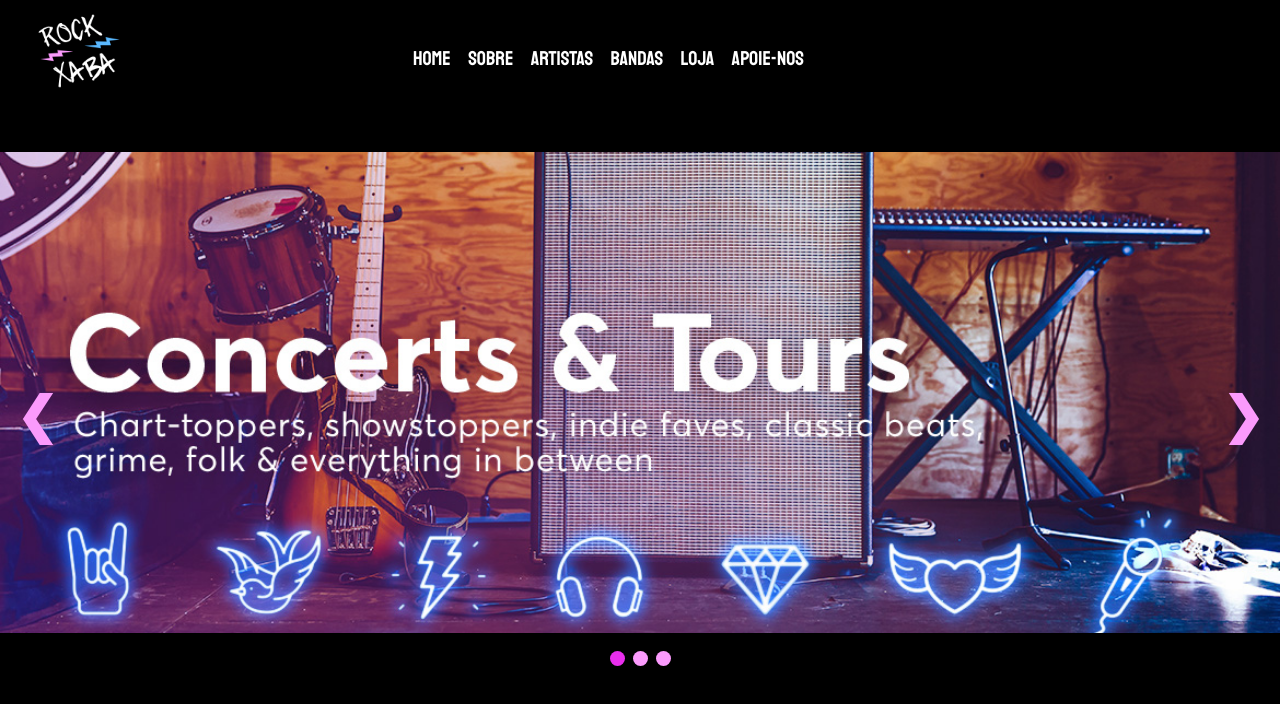
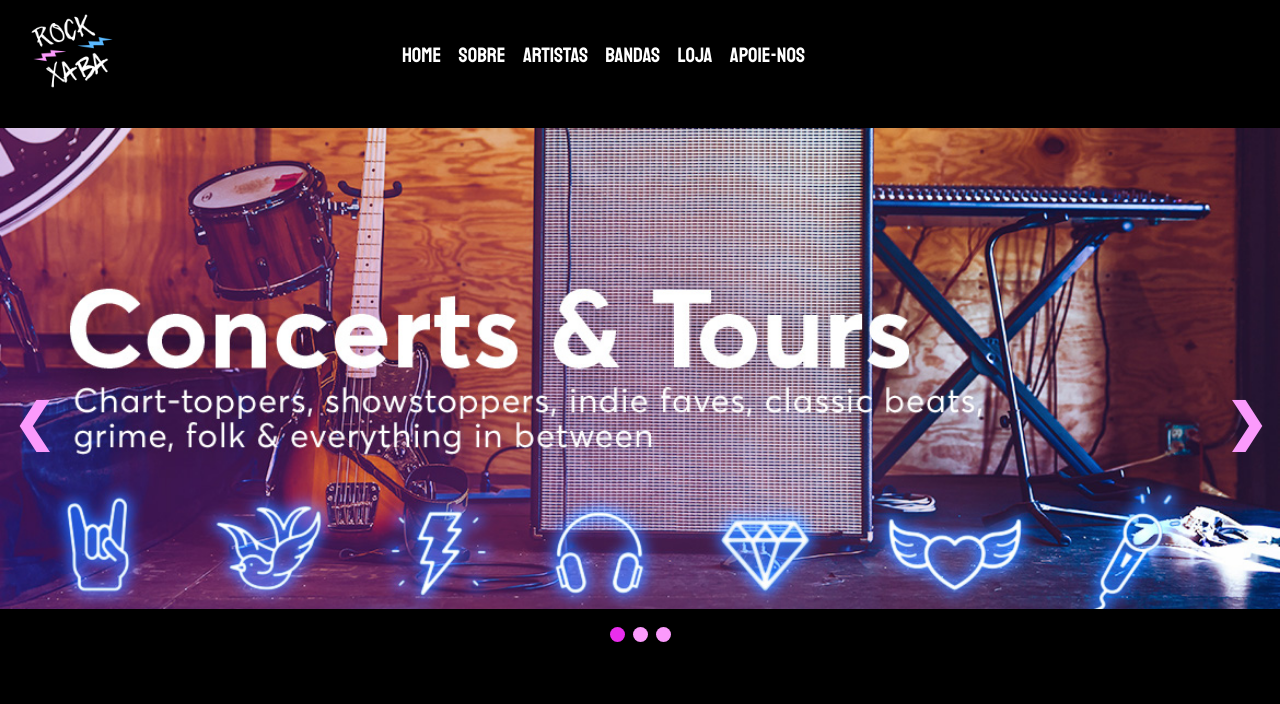
Before and after one commit to gileardy/RockXaba, a plain HTML site: page index.html in a window 1280 px wide. Drawn offline with Linux system fonts and the light colour scheme.

Commit message:
Update main.css

```diff
--- a/css/main.css
+++ b/css/main.css
@@ -14,13 +14,13 @@ body{
 .menu-principal{
     width: 100%;
     background-color: black;
-    height: 19%;
+    height: 16%;
 
 }
 
 main{
     margin: 0 auto;
-    width: 980px;
+
     position: relative;
 
 
@@ -29,8 +29,8 @@ main{
 .menu-1{
     position: absolute;
     width: 90%;
-    padding-left: 10px;
-    padding-top: 30px;
+    padding-left: 0%;
+    padding-top: 2%;
     font-family: 'Staatliches', cursive;;
     text-align: center;
 
@@ -40,7 +40,7 @@ main{
     display: inline-block;
     list-style: none;
     color: white;
-    height: 70px;
+    height: 100%;
 
 
 }
@@ -63,7 +63,7 @@ main{
     list-style: none;
     color: white;
     text-decoration: none;
-    font-size: 20px;
+    font-size: 130%;
     margin-left: 15px;
     text-transform: uppercase;
 
@@ -102,7 +102,7 @@ text-align: end;
 
     position: absolute;
     top: 0;
-    left: 30;
+    left: 2%;
   text-align: start;
 
 }
@@ -128,8 +128,8 @@ img {vertical-align: middle;}
     position: absolute;
     top: 50%;
     width: auto;
-    padding: 16px;
-    margin-top: -22px;
+    padding: 1%;
+    margin-top: 1%;
     color: #fb9afc;
     font-weight: bold;
     font-size: 50px;
```
